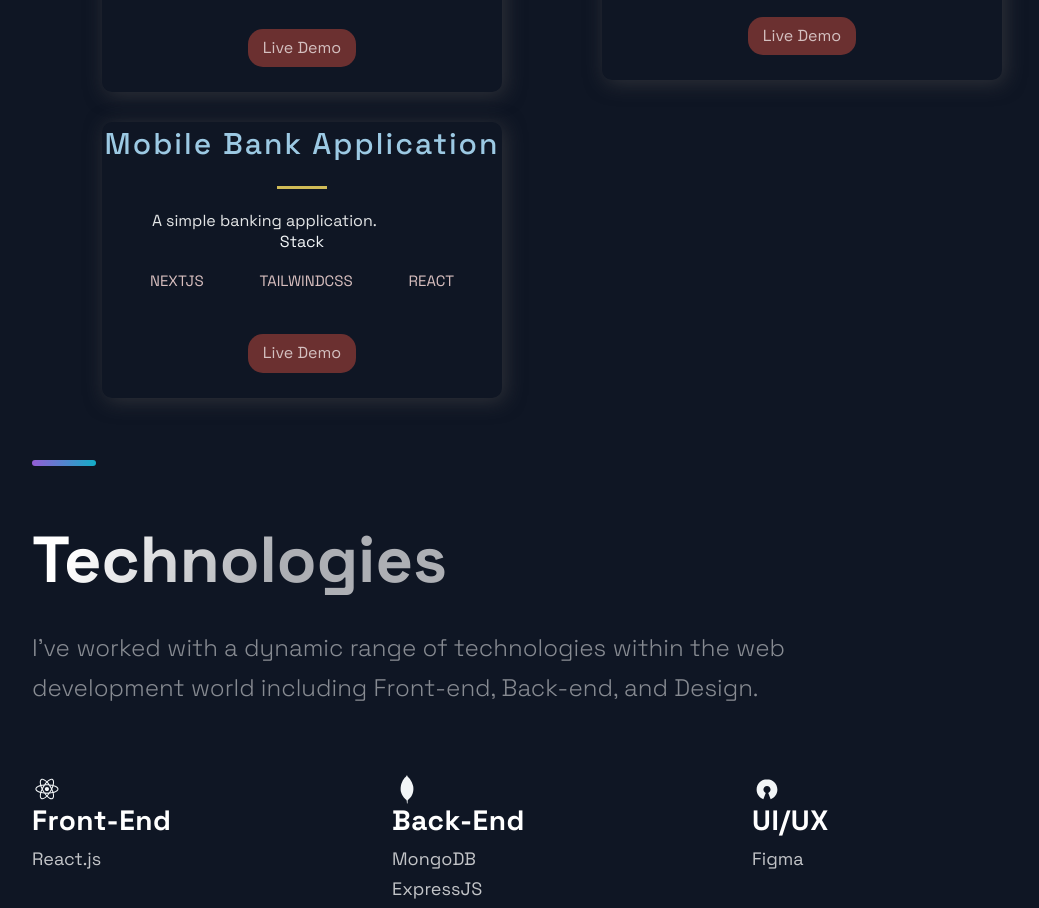
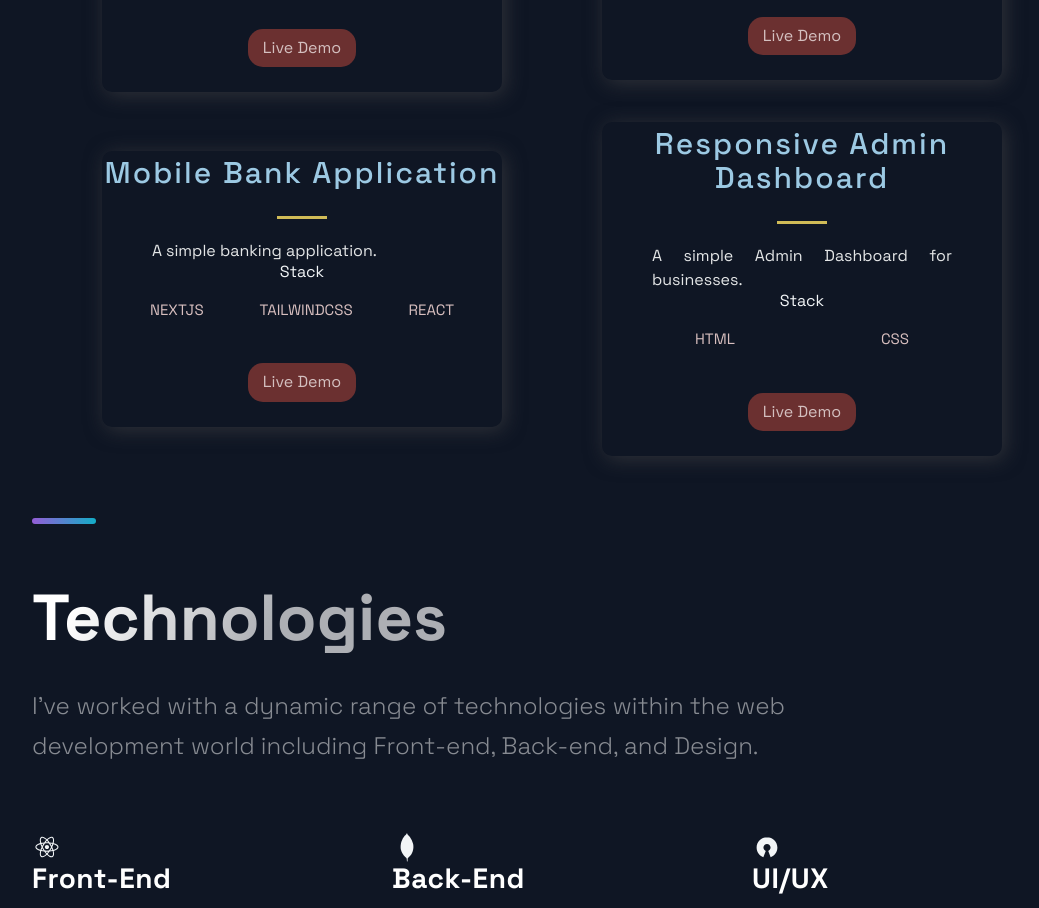
Before and after one commit to normanMatthew/dev, a Next.js app: page / in a window 1280 px wide. Shown: the part 1900-2808 px from the top of the page, without its empty margins (88-1127 px from the left). Built offline with nearby package versions, Linux system fonts and the light colour scheme.

Commit message:
added admin dashboard to portfolio

```diff
--- a/src/constants/constants.js
+++ b/src/constants/constants.js
@@ -62,6 +62,16 @@ export const projects = [
     visit: 'https://bank-application-pi.vercel.app/',
     id: 6,
   },
+  {
+    title: 'Responsive Admin Dashboard',
+    description: 'A simple Admin Dashboard for businesses.',
+    image: 'https://external-content.duckduckgo.com/iu/?u=https%3A%2F%2Ftse1.mm.bing.net%2Fth%3Fid%3DOIP.1ZYQ9DBvzp1K4yL8gcWtkAAAAA%26pid%3DApi&f=1&ipt=6510d5b81aafaf673cf3d8e2ebbef1be8795b1b9fdeb2cacd3243a32f6bb7c35&ipo=images',
+    tags: ['HTML', 'CSS'],
+    source: 'https://github.com/psychologyandfreedom/simon-game',
+    visit: 'https://psychologyandfreedom.github.io/admin-dashboard/',
+    id: 7,
+
+  },
 ];
 
 export const TimeLineData = [
```
